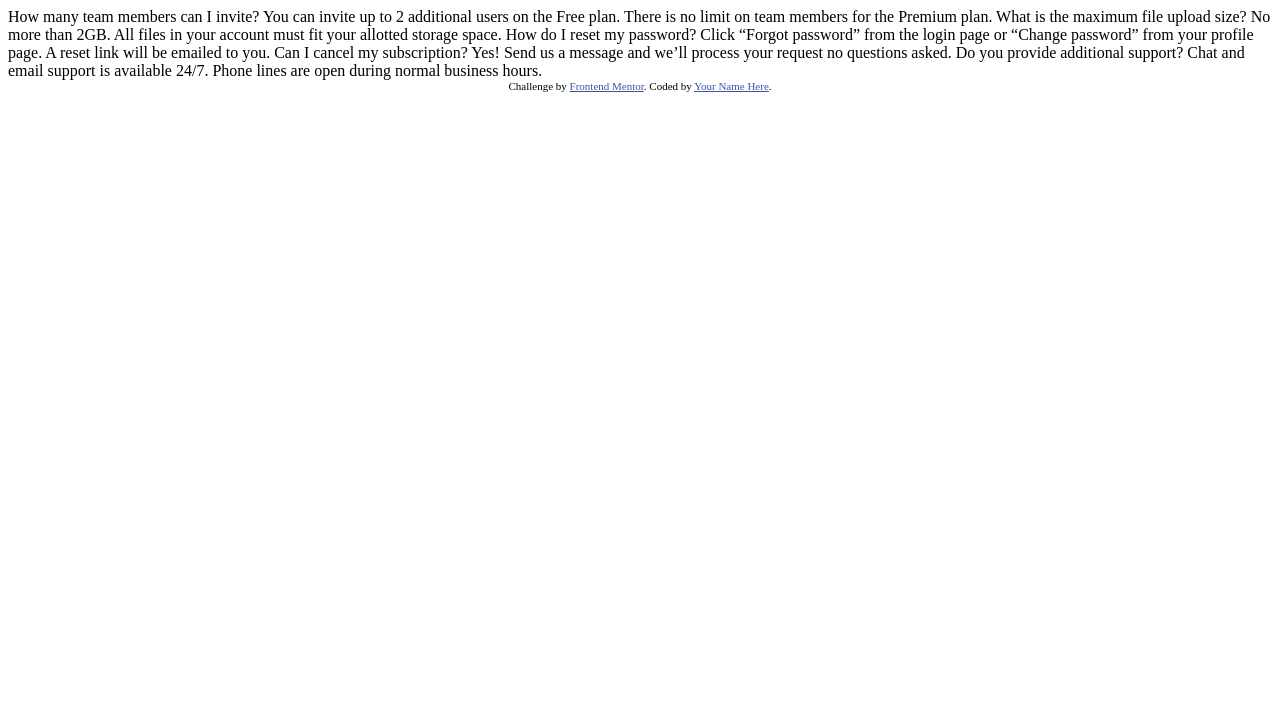
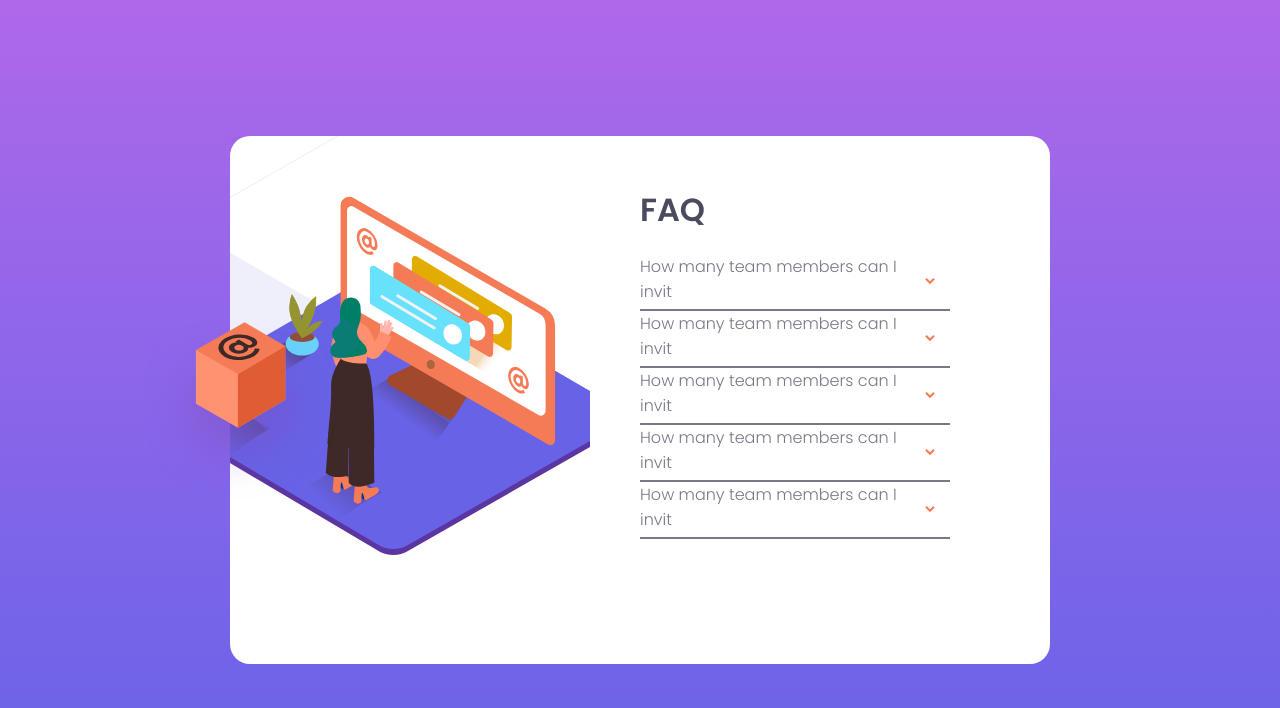
Before and after one commit to francoisdouillet/frontendchallengeaccordeon, a plain HTML site: page index.html in a window 1280 px wide. Drawn offline with Linux system fonts and the light colour scheme.

Commit message:
version final

```diff
--- a/index.html
+++ b/index.html
@@ -1,40 +1,71 @@
 <!DOCTYPE html>
 <html lang="en">
+
 <head>
   <meta charset="UTF-8">
-  <meta name="viewport" content="width=device-width, initial-scale=1.0"> <!-- displays site properly based on user's device -->
+  <meta name="viewport" content="width=device-width, initial-scale=1.0">
+  <!-- displays site properly based on user's device -->
 
   <link rel="icon" type="image/png" sizes="32x32" href="./images/favicon-32x32.png">
 
   <title>Frontend Mentor | FAQ Accordion Card</title>
+  <link rel="stylesheet" href="index.css">
+</head>
 
-  <!-- Feel free to remove these styles or customise in your own stylesheet 👍 -->
-  <style>
-    .attribution { font-size: 11px; text-align: center; }
-    .attribution a { color: hsl(228, 45%, 44%); }
-  </style>
-</head>
 <body>
-  How many team members can I invite?
-  You can invite up to 2 additional users on the Free plan. There is no limit on
-  team members for the Premium plan.
+  <div class="main">
+    <div class="main__box">
+      <div class="main__box--block blockl">
+        <img src="./images/illustration-woman-online-desktop.svg" alt="" class="blockl__woman">
+        <img src="./images/bg-pattern-desktop.svg" alt="" class="blockl__bg">
+      </div>
+      <div class="main__box--block blockr">
+        <h1>FAQ</h1>
+        <div class="blockr__question">
+          <div class="blockr__question--header">
+            <h2>How many team members can I invit</h2>
+            <button><img src="./images/icon-arrow-down.svg" alt=""></button>
+          </div>
+          <p class="blockr__question--content">No more than 1000GB. All files in your account must fit your allotted storage space.</p>
+          <div class="blockr__underline"> </div>
+        </div>
+        <div class="blockr__question">
+          <div class="blockr__question--header">
+            <h2>How many team members can I invit</h2>
+            <button><img src="./images/icon-arrow-down.svg" alt=""></button>
+          </div>
+          <p class="blockr__question--content">No more than 1000GB. All files in your account must fit your allotted storage space.</p>
+          <div class="blockr__underline"> </div>
+        </div>
+        <div class="blockr__question">
+          <div class="blockr__question--header">
+            <h2>How many team members can I invit</h2>
+            <button><img src="./images/icon-arrow-down.svg" alt=""></button>
+          </div>
+          <p class="blockr__question--content">No more than 1000GB. All files in your account must fit your allotted storage space.</p>
+          <div class="blockr__underline"> </div>
+        </div>
+        <div class="blockr__question">
+          <div class="blockr__question--header">
+            <h2>How many team members can I invit</h2>
+            <button><img src="./images/icon-arrow-down.svg" alt=""></button>
+          </div>
+          <p class="blockr__question--content">No more than 1000GB. All files in your account must fit your allotted storage space.</p>
+          <div class="blockr__underline"> </div>
+        </div>
+        <div class="blockr__question">
+          <div class="blockr__question--header">
+            <h2>How many team members can I invit</h2>
+            <button><img src="./images/icon-arrow-down.svg" alt=""></button>
+          </div>
+          <p class="blockr__question--content">No more than 1000GB. All files in your account must fit your allotted storage space.</p>
+          <div class="blockr__underline"> </div>
+        </div>
+      </div>
+    </div>
+    <img src="./images/illustration-box-desktop.svg" class="blockl__cube">
+  </div>
 
-  What is the maximum file upload size?
-  No more than 2GB. All files in your account must fit your allotted storage space.
-
-  How do I reset my password?
-  Click “Forgot password” from the login page or “Change password” from your profile page.
-  A reset link will be emailed to you.
-
-  Can I cancel my subscription?
-  Yes! Send us a message and we’ll process your request no questions asked.
-
-  Do you provide additional support?
-  Chat and email support is available 24/7. Phone lines are open during normal business hours.
-
-  <div class="attribution">
-    Challenge by <a href="https://www.frontendmentor.io?ref=challenge" target="_blank">Frontend Mentor</a>.
-    Coded by <a href="#">Your Name Here</a>.
-  </div>
 </body>
+<script src="index.js"></script>
 </html>
--- /dev/null
+++ b/index.js
@@ -0,0 +1,7 @@
+const accordion = document.getElementsByClassName('blockr__question');
+
+for (i = 0; i < accordion.length; i++) {
+  accordion[i].addEventListener("click", function () {
+    this.classList.toggle('active')
+  });
+}
--- /dev/null
+++ b/index.scss
@@ -0,0 +1,135 @@
+* {
+  margin: 0;
+  padding: 0;
+  text-decoration: none;
+  font-family: 'Poppins';
+}
+
+
+@import url('https://fonts.googleapis.com/css2?family=Poppins:wght@300;600&display=swap');
+
+
+.main {
+    display: flex;
+    align-items: center;
+    background: rgb(175,104,234);
+    background: linear-gradient(180deg, rgba(175,104,234,1) 0%, rgba(101,99,232,1) 100%);
+    width: 100vw;
+    height: 100vh;
+    &__box {
+        margin: 0 auto;
+        width: 64vw;
+        min-height: 66vh;
+        background: white;
+        border-radius: 20px;
+        display: flex;
+        &--block {
+            width: 100%;
+        }
+    }
+}
+
+.blockl {
+    position: relative;
+    z-index: 1;
+    overflow: hidden;
+    &__woman {
+        position: absolute;
+        left: -80px;
+        top: 60px;
+        z-index: 0;
+    }
+    &__bg {
+        position: absolute;
+        width: 200%;
+        top: -300px;
+        left: -590px;
+    }
+    &__cube {
+        position: absolute;
+        left: 145px;
+        top: 320px;
+        z-index: 1;
+        animation: cube 1000ms infinite ease-in-out;
+    }
+}
+
+
+@keyframes cube {
+    0% {
+        transform: translateY(0px);
+    }
+    50% {
+        transform: translateY(15px);
+    }
+    100% {
+        transform: translateY(0px);
+    }
+}
+
+.blockr {
+    overflow: hidden;
+    margin: 50px;
+    & h1 {
+        font-weight: 600;
+        color: hsl(237, 12%, 33%);
+        margin-bottom: 20px;
+    }
+    &__question {
+        position: relative;
+        color: hsl(240, 6%, 50%);
+        padding-right: 50px;
+        & h2 {
+            font-size: 16px;
+            font-weight: 300;
+        }
+        & button {
+            all: unset;
+            margin-right: 15px;
+        }
+        &--header {
+            display: flex;
+            justify-content: space-between;
+            align-items: center;
+            height: 50px;
+        }
+        &--content {
+            height: 0;
+            font-size: 14px;
+            margin-bottom: 5px;
+            position: relative;
+            overflow: hidden;
+            transition: 0.5s;
+        }
+    }
+    &__underline {
+        width: 100%;
+        height: 2px;
+        background: hsl(240, 6%, 50%);
+    }
+}
+
+.active {
+    & p {
+        height: 40px;
+    }
+    & .blockr__question--header {
+        & h2 {
+            color: hsl(237, 12%, 33%);
+            font-weight: 600;
+        }
+        & button {
+            transform: rotateZ(180deg);
+            animation: rotate 300ms;
+        }
+    }
+}
+
+@keyframes rotate {
+    from {
+        transform: rotateZ(0);
+    }
+    to {
+        transform: rotateZ(180deg);
+    }
+}
```
Also changed, not shown: index.css (added), 1 other file.
